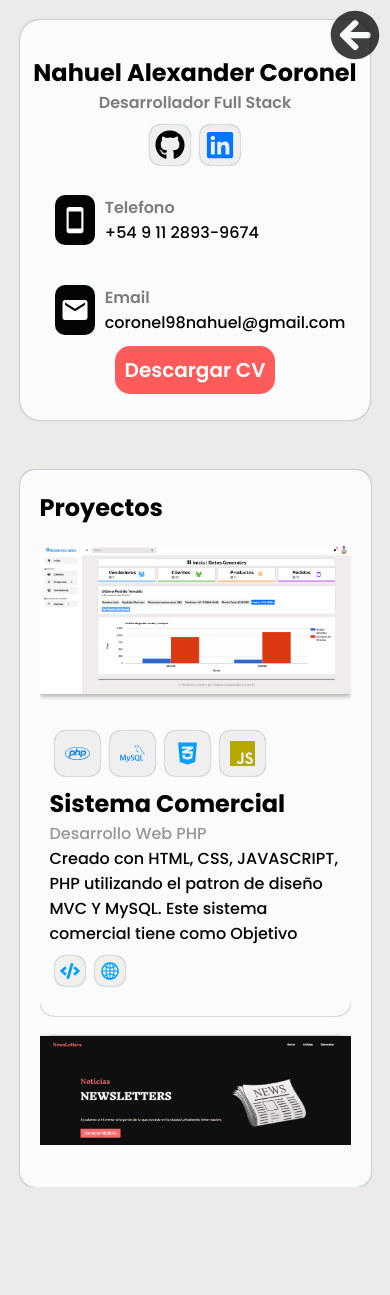
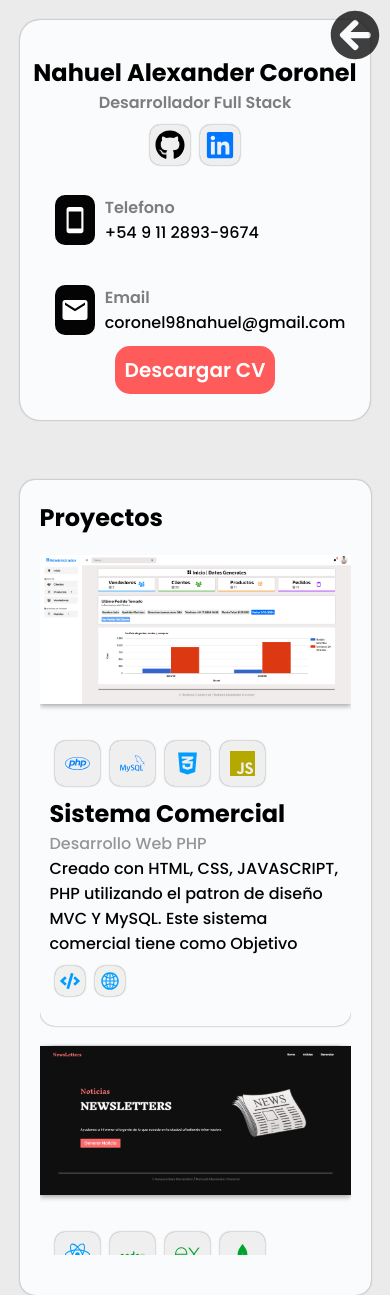
Before and after one commit to Nahuxc/PortfolioNC, a React (Vite) app: page /Projects in a window 390 px wide. Before the commit the page ends 1187 px from the top, so only its background shows below. Built offline with nearby package versions, Linux system fonts and the light colour scheme.

Commit message:
update styles responsive

```diff
--- a/src/Components/Projects/ContentProject/ContentProject.css
+++ b/src/Components/Projects/ContentProject/ContentProject.css
@@ -8,7 +8,7 @@
     gap: 20px;
     margin: 20px 0px;
     overflow-y: scroll;
-    height: 600px;
+    height: 700px;
 }
 
 
--- a/src/index.css
+++ b/src/index.css
@@ -13,8 +13,7 @@ body{
 
 .box{
     width: 50vw;
-    height: 85vh;
-    margin: 10px;
+    margin: 20px 0px 40px 0px;
     padding: 50px;
     border-radius: 15px;
     background-color: rgb(250, 251, 252);
@@ -46,11 +45,6 @@ body{
 }
 
 @media only screen and (max-width: 1220px) {
-
-    .App{
-        align-items:start;
-        height: 110vh;
-    }
 
     .box-technology-content__icon{
         width: 100%;
@@ -87,10 +81,18 @@ body{
 
     .box{
         width: 90%;
+        margin-left: 20px;
         padding: 20px;
     }
 
-    .box-card-content{
-        width: 100%;
+}
+
+@media only screen and (max-width: 590px) {
+
+    .box{
+        width: 90%;
+        margin-left: 0px;
+        padding: 20px;
     }
+
 }
```
